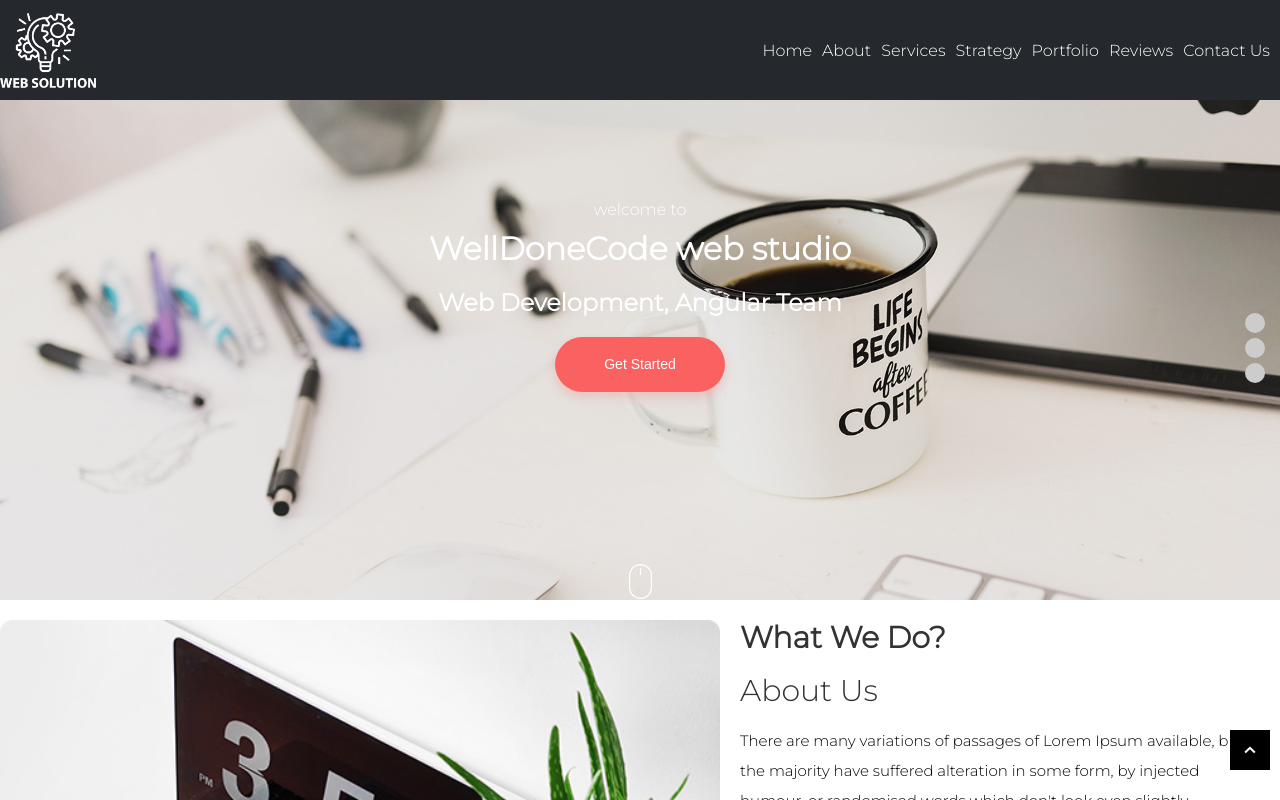
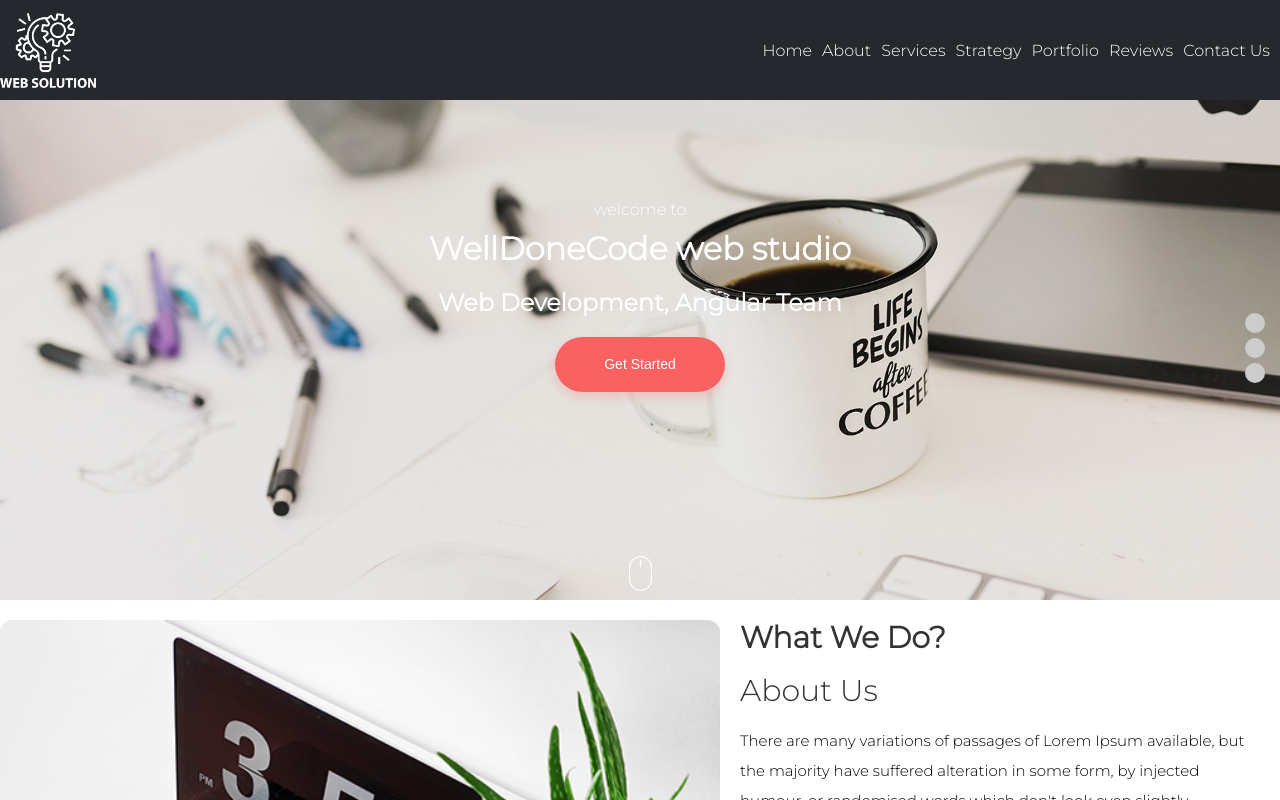
Before and after one commit to Valdemar26/wdc-landing, an Angular app: page / in a window 1280 px wide. Shown: the top 800 px of the page. Built offline with nearby package versions, Linux system fonts and the light colour scheme.

Commit message:
15: show 'scroll-to-top' if user scrolled more than 50% of page height

```diff
--- a/src/app/app.component.ts
+++ b/src/app/app.component.ts
@@ -1,4 +1,4 @@
-import { Component, OnInit } from '@angular/core';
+import { Component } from '@angular/core';
 
 @Component({
   selector: 'wdc-root',
--- a/src/app/components/get-in-touch/get-in-touch.component.html
+++ b/src/app/components/get-in-touch/get-in-touch.component.html
@@ -78,7 +78,8 @@
 
   </div>
 
-  <a class="wdc-go-to-top" (click)="scrollToTop()">
+  <a *ngIf="isVisible"
+     class="wdc-go-to-top" (click)="scrollToTop()" >
     <img src="../../../assets/images/arrow-top.svg" alt="arrow-top">
   </a>
 
--- a/src/app/components/get-in-touch/get-in-touch.component.scss
+++ b/src/app/components/get-in-touch/get-in-touch.component.scss
@@ -124,7 +124,7 @@
     position: fixed;
     z-index: 999;
     font-size: 14px;
-    background-color: #000;
+    background-color: #fa6262;
     right: 10px;
     bottom: 30px;
     width: 40px;
--- a/src/app/components/get-in-touch/get-in-touch.component.ts
+++ b/src/app/components/get-in-touch/get-in-touch.component.ts
@@ -1,4 +1,4 @@
-import { Component, OnInit } from '@angular/core';
+import {Component, HostListener, OnInit} from '@angular/core';
 import { FormGroup, FormControl, Validators } from '@angular/forms';
 
 import { LandingService } from '../../services/landing.service';
@@ -11,6 +11,16 @@ import { LandingService } from '../../services/landing.service';
 export class GetInTouchComponent implements OnInit {
 
   contactForm: FormGroup;
+  isVisible: boolean;
+  scrolled: number;
+  pageHeight: number;
+
+  @HostListener('window:scroll', ['$event'])
+  checkScrolled(event): void {
+    this.scrolled = window.pageYOffset;
+
+    this.isVisible = this.scrolled > this.pageHeight / 2;
+  }
 
   constructor(private landingService: LandingService) {
     this.contactForm = new FormGroup({
@@ -26,6 +36,12 @@ export class GetInTouchComponent implements OnInit {
 
   // todo add dynamic-component notification if form successfully send
   public ngOnInit(): void {
+    this.getPageHeight();
+  }
+
+  private getPageHeight(): void {
+    const body = document.querySelector('body');
+    this.pageHeight = body.getBoundingClientRect().height;
   }
 
   public submit(): void {
```
